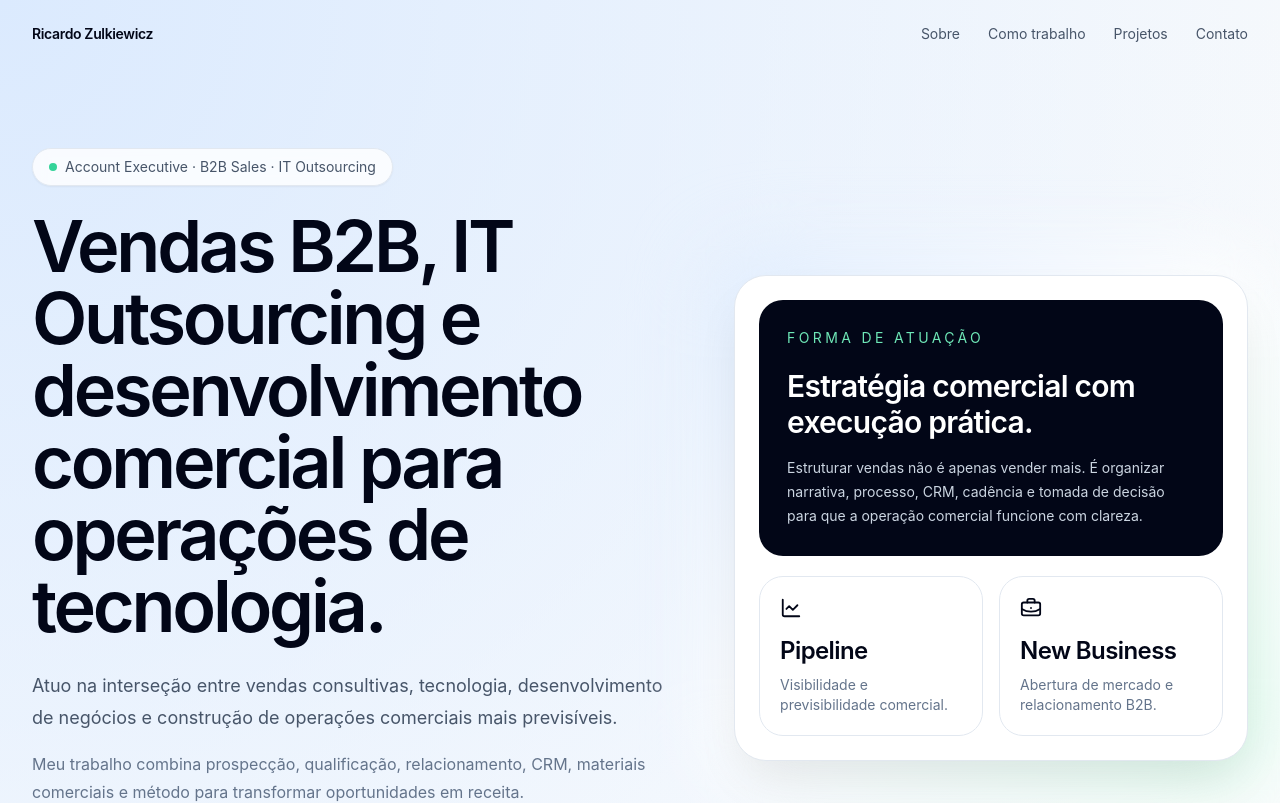
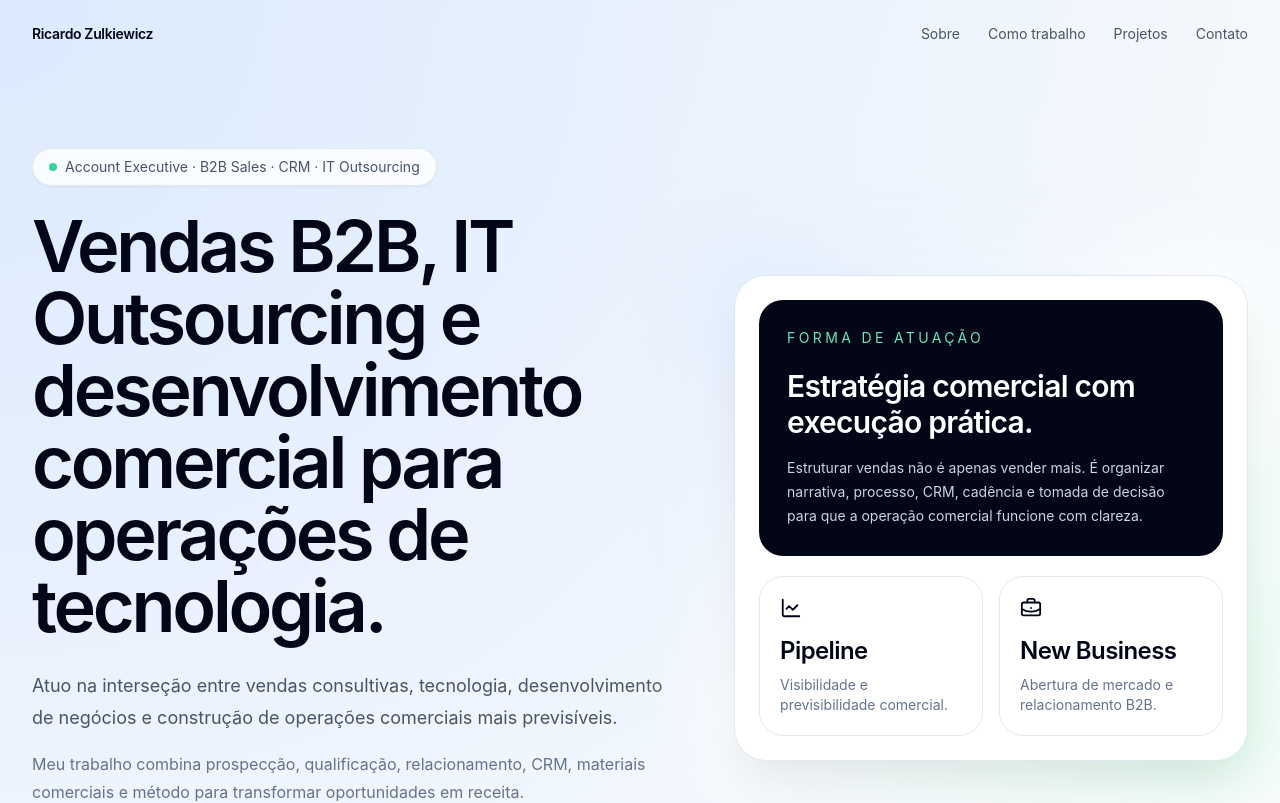
Before and after one commit to ricardozulkiewicz/ricardozulkiewicz.com, a Next.js app: page / in a window 1280 px wide. Shown: the top 803 px of the page. Built offline with nearby package versions, Linux system fonts and the light colour scheme.

Commit message:
Refina textos do hero da homepage

```diff
--- a/app/page.tsx
+++ b/app/page.tsx
@@ -147,7 +147,7 @@ export default function Home() {
         >
           <div className="mb-6 inline-flex items-center gap-2 rounded-full border border-slate-200 bg-white/80 px-4 py-2 text-sm text-slate-600 shadow-sm backdrop-blur">
             <span className="h-2 w-2 rounded-full bg-emerald-400" />
-            Account Executive · B2B Sales · IT Outsourcing
+            Account Executive · B2B Sales · CRM · IT Outsourcing
           </div>
 
           <h1 className="max-w-4xl text-5xl font-semibold tracking-[-0.045em] text-slate-950 md:text-7xl">
```
